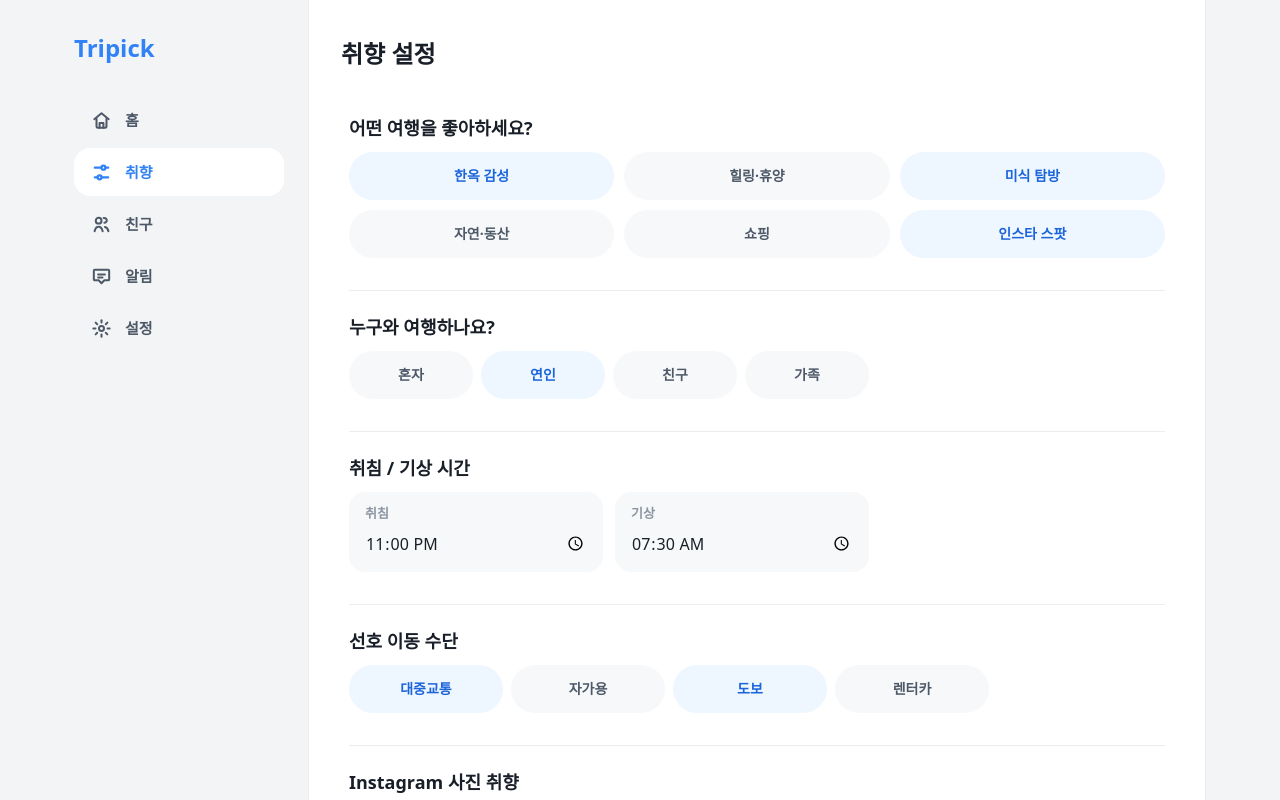
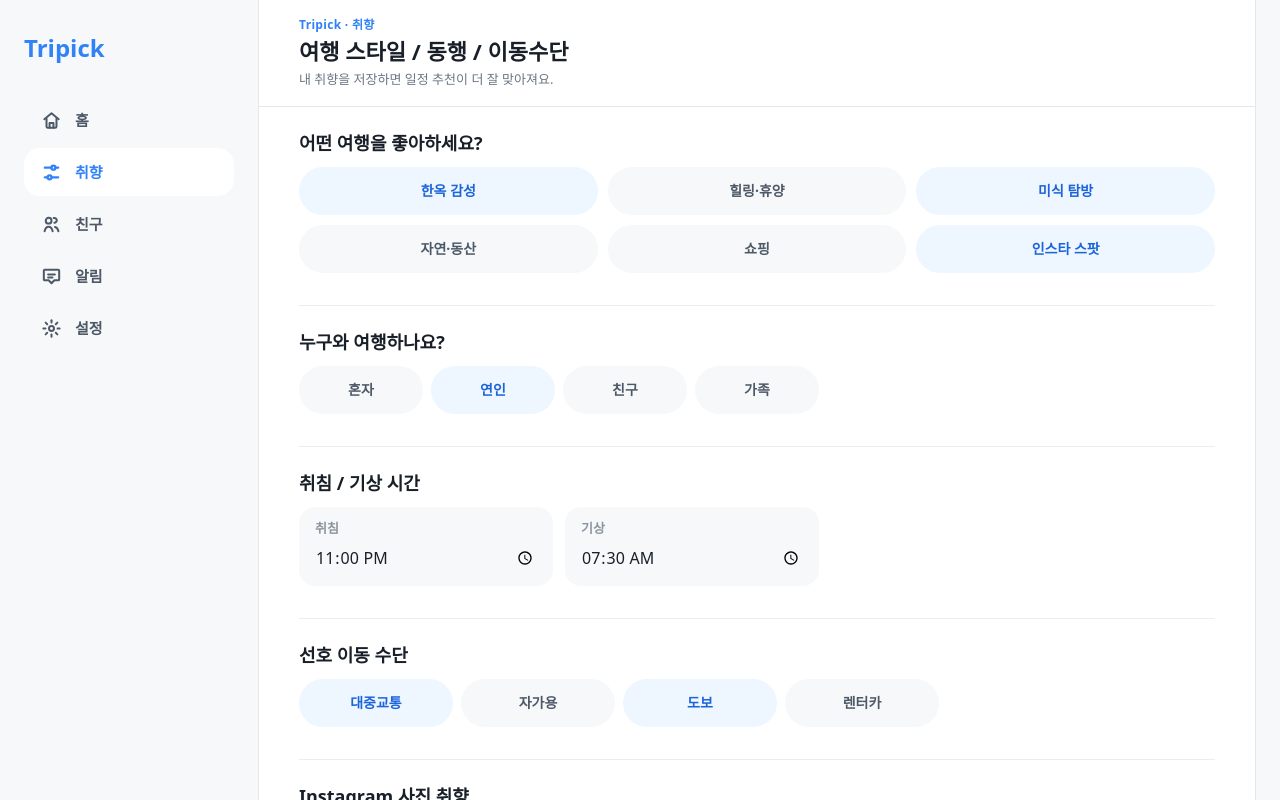
Before and after one commit to PNUKoZune/tripick, a Next.js app in the folder apps/web/: page /preferences in a window 1280 px wide. Shown: the top 800 px of the page. Built offline with nearby package versions, Linux system fonts and the light colour scheme; a web font is replaced by a local one.

Commit message:
design: 페이지 레이아웃 통일

```diff
--- a/apps/web/src/views/friends/ui/friends-view.tsx
+++ b/apps/web/src/views/friends/ui/friends-view.tsx
@@ -205,7 +205,7 @@ export function FriendsView() {
         <AppDesktopNavigation />
         <div className="min-h-dvh border-x border-[#E5E8EB] bg-white">
           <header className="border-b border-[#E5E8EB] bg-white">
-            <div className="mx-auto flex w-full max-w-[960px] items-center justify-between gap-6 px-8 py-4 xl:px-10">
+            <div className="mx-auto flex w-full max-w-[1160px] items-center justify-between gap-6 px-8 py-4 xl:px-10">
               <div>
                 <div className="text-[12px] font-semibold tracking-wide text-[#3182F6]">
                   Tripick · 친구
@@ -222,7 +222,7 @@ export function FriendsView() {
               </div>
             </div>
           </header>
-          <div className="mx-auto w-full max-w-[960px] px-8 py-6 xl:px-10">{content}</div>
+          <div className="mx-auto w-full max-w-[1160px] px-8 py-6 xl:px-10">{content}</div>
         </div>
       </div>
     </div>
--- a/apps/web/src/views/inbox/ui/inbox-view.tsx
+++ b/apps/web/src/views/inbox/ui/inbox-view.tsx
@@ -238,7 +238,7 @@ export function InboxView() {
         <AppDesktopNavigation />
         <div className="min-h-dvh border-x border-[#E5E8EB] bg-white">
           <header className="border-b border-[#E5E8EB] bg-white">
-            <div className="mx-auto flex w-full max-w-[960px] items-center justify-between gap-6 px-8 py-4 xl:px-10">
+            <div className="mx-auto flex w-full max-w-[1160px] items-center justify-between gap-6 px-8 py-4 xl:px-10">
               <div>
                 <div className="text-[12px] font-semibold tracking-wide text-[#3182F6]">
                   Tripick · 알림
@@ -265,7 +265,7 @@ export function InboxView() {
               </div>
             </div>
           </header>
-          <div className="mx-auto w-full max-w-[960px] px-8 py-6 xl:px-10">{content}</div>
+          <div className="mx-auto w-full max-w-[1160px] px-8 py-6 xl:px-10">{content}</div>
         </div>
       </div>
     </div>
--- a/apps/web/src/views/preferences/ui/preferences-view.tsx
+++ b/apps/web/src/views/preferences/ui/preferences-view.tsx
@@ -1,13 +1,46 @@
+'use client';
+
 import { PreferenceSetupForm } from '@/features/preference-setup/ui/preference-setup-form';
-import { AppFrame, PageSection, TopBar } from '@/shared/ui/app-frame';
+import { AppBottomNavigation, AppDesktopNavigation } from '@/shared/ui/app-frame';
 
 export function PreferencesView() {
   return (
-    <AppFrame>
-      <TopBar title="취향 설정" />
-      <PageSection>
-        <PreferenceSetupForm />
-      </PageSection>
-    </AppFrame>
+    <div className="min-h-dvh bg-[#F7F8FA]">
+      {/* < lg : 폰 셸 */}
+      <div className="mx-auto min-h-dvh max-w-[430px] bg-white pb-[88px] lg:hidden">
+        <header className="flex items-center px-4 pb-3 pt-5">
+          <h1 className="text-[20px] font-bold text-[#191F28]">취향 설정</h1>
+        </header>
+        <div className="px-4 pt-2">
+          <PreferenceSetupForm />
+        </div>
+      </div>
+      <AppBottomNavigation className="lg:hidden" />
+
+      {/* ≥ lg : 데스크탑 */}
+      <div className="mx-auto hidden w-full max-w-[1440px] lg:grid lg:min-h-dvh lg:grid-cols-[210px_minmax(0,1fr)] lg:gap-6 lg:px-6">
+        <AppDesktopNavigation />
+        <div className="min-h-dvh border-x border-[#E5E8EB] bg-white">
+          <header className="border-b border-[#E5E8EB] bg-white">
+            <div className="mx-auto flex w-full max-w-[1160px] items-center justify-between gap-6 px-8 py-4 xl:px-10">
+              <div>
+                <div className="text-[12px] font-semibold tracking-wide text-[#3182F6]">
+                  Tripick · 취향
+                </div>
+                <h1 className="mt-0.5 text-[22px] font-bold leading-[30px] text-[#191F28]">
+                  여행 스타일 / 동행 / 이동수단
+                </h1>
+                <p className="mt-1 text-[13px] text-[#6B7684]">
+                  내 취향을 저장하면 일정 추천이 더 잘 맞아져요.
+                </p>
+              </div>
+            </div>
+          </header>
+          <div className="mx-auto w-full max-w-[1160px] px-8 py-6 xl:px-10">
+            <PreferenceSetupForm />
+          </div>
+        </div>
+      </div>
+    </div>
   );
 }
--- a/apps/web/src/views/settings/ui/settings-view.tsx
+++ b/apps/web/src/views/settings/ui/settings-view.tsx
@@ -102,7 +102,7 @@ export function SettingsView() {
         <AppDesktopNavigation />
         <div className="min-h-dvh border-x border-[#E5E8EB] bg-white">
           <header className="border-b border-[#E5E8EB] bg-white">
-            <div className="mx-auto flex w-full max-w-[760px] items-center justify-between gap-6 px-8 py-4 xl:px-10">
+            <div className="mx-auto flex w-full max-w-[1160px] items-center justify-between gap-6 px-8 py-4 xl:px-10">
               <div>
                 <div className="text-[12px] font-semibold tracking-wide text-[#3182F6]">
                   Tripick · 설정
@@ -113,7 +113,7 @@ export function SettingsView() {
               </div>
             </div>
           </header>
-          <div className="mx-auto w-full max-w-[760px] px-8 py-6 xl:px-10">{content}</div>
+          <div className="mx-auto w-full max-w-[1160px] px-8 py-6 xl:px-10">{content}</div>
         </div>
       </div>
     </div>
--- a/apps/web/src/views/trip-create/ui/trip-create-view.tsx
+++ b/apps/web/src/views/trip-create/ui/trip-create-view.tsx
@@ -211,7 +211,7 @@ export function TripCreateView() {
         <AppDesktopNavigation />
         <div className="min-h-dvh border-x border-[#E5E8EB] bg-white">
           <header className="border-b border-[#E5E8EB] bg-white">
-            <div className="mx-auto flex w-full max-w-[960px] items-center justify-between gap-6 px-8 py-4 xl:px-10">
+            <div className="mx-auto flex w-full max-w-[1160px] items-center justify-between gap-6 px-8 py-4 xl:px-10">
               <div className="flex items-center gap-3">
                 <Link
                   href="/trips"
@@ -241,7 +241,7 @@ export function TripCreateView() {
             </div>
           </header>
 
-          <div className="mx-auto w-full max-w-[960px] px-8 py-8 xl:px-10">
+          <div className="mx-auto w-full max-w-[1160px] px-8 py-8 xl:px-10">
             <div className="rounded-[20px] border border-[#E5E8EB] bg-white p-8 shadow-[0_8px_24px_rgba(0,0,0,0.04)]">
               {formBody}
             </div>
```
